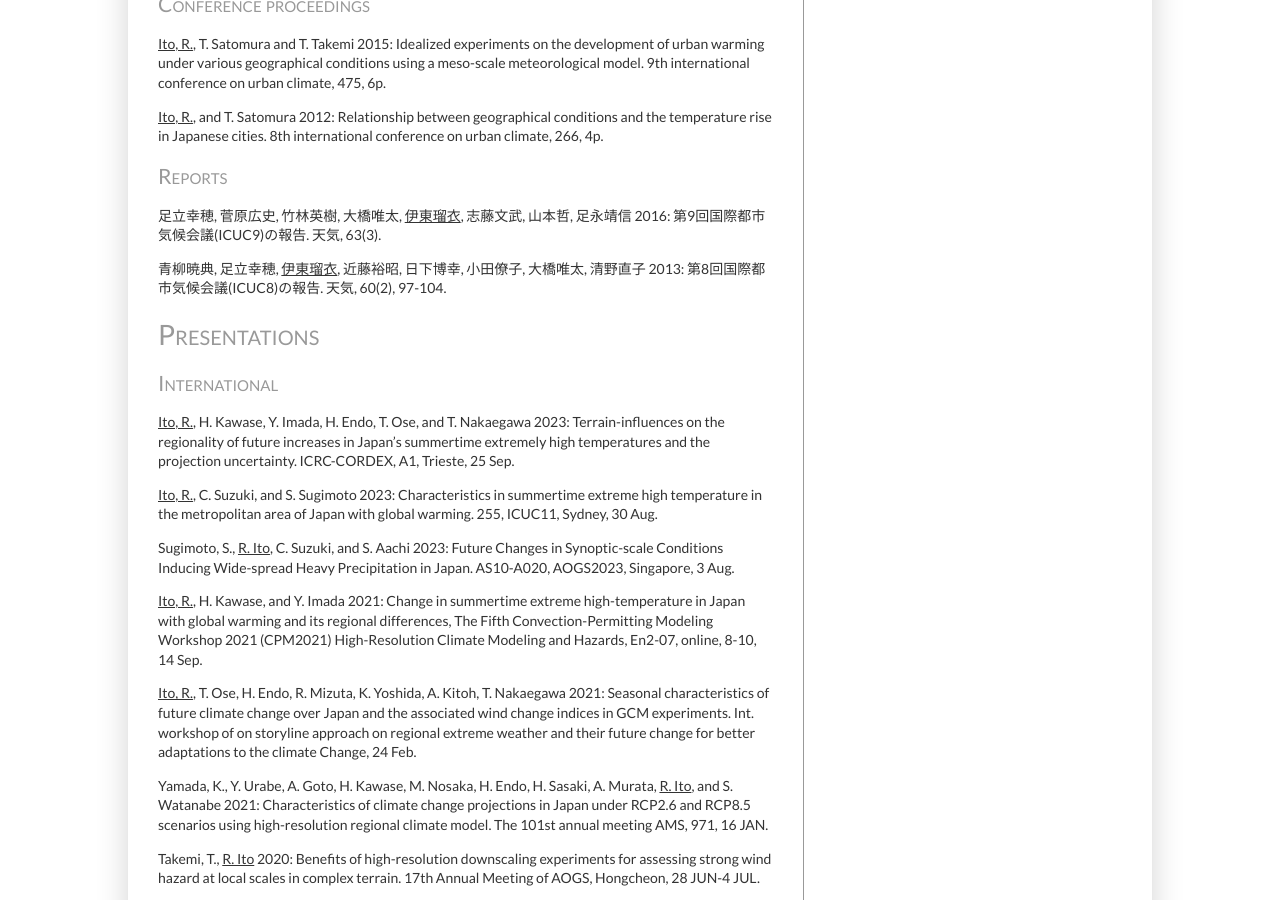
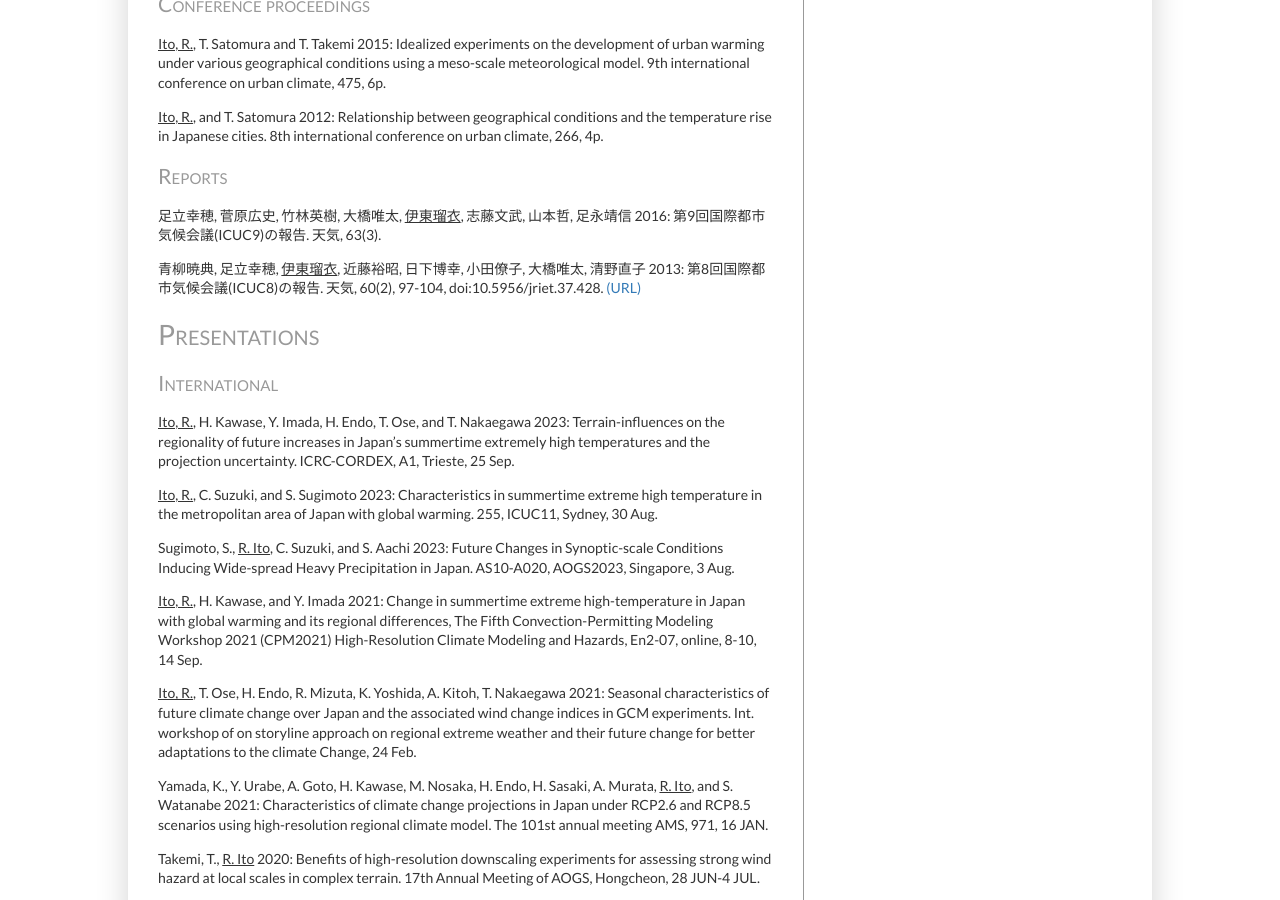
Before and after one commit to rui-climbiz/rui-climbiz.github.io, a Jekyll site: the page built from publications.html, in a window 1280 px wide and 900 px high, scrolled down 2305 px. Built offline with Jekyll 4.4.1, drawn with Linux system fonts in a browser that asks for light colours.

Commit message:
Update publications.html

```diff
--- a/publications.html
+++ b/publications.html
@@ -41,7 +41,7 @@
 <p><u>Ito, R.</u>, and T. Satomura 2012: Relationship between geographical conditions and the temperature rise in Japanese cities. 8th international conference on urban climate, 266, 4p.</p>
 <h2>Reports</h2>
 <p>足立幸穂, 菅原広史, 竹林英樹, 大橋唯太, <u>伊東瑠衣</u>, 志藤文武, 山本哲, 足永靖信 2016: 第9回国際都市気候会議(ICUC9)の報告. 天気, 63(3).</p>
-<p>青柳暁典, 足立幸穂, <u>伊東瑠衣</u>, 近藤裕昭, 日下博幸, 小田僚子, 大橋唯太, 清野直子 2013: 第8回国際都市気候会議(ICUC8)の報告. 天気, 60(2), 97-104.</p>
+<p>青柳暁典, 足立幸穂, <u>伊東瑠衣</u>, 近藤裕昭, 日下博幸, 小田僚子, 大橋唯太, 清野直子 2013: 第8回国際都市気候会議(ICUC8)の報告. 天気, 60(2), 97-104, doi:10.5956/jriet.37.428. <a href="https://doi.org/10.5956/jriet.37.428.">(URL)</a></p>
 <h1>Presentations</h1>
 <h2>International</h2>
 <p><u>Ito, R.</u>, H. Kawase, Y. Imada, H. Endo, T. Ose, and T. Nakaegawa 2023: Terrain-influences on the regionality of future increases in Japan’s summertime extremely high temperatures and the projection uncertainty. ICRC-CORDEX, A1, Trieste, 25 Sep.</p>
```
